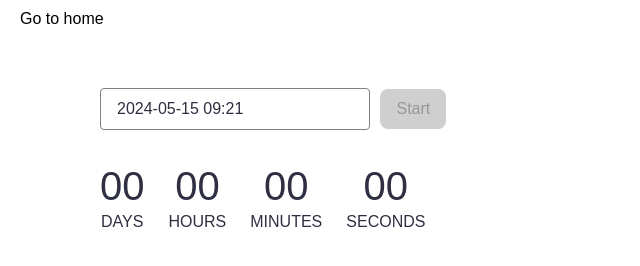
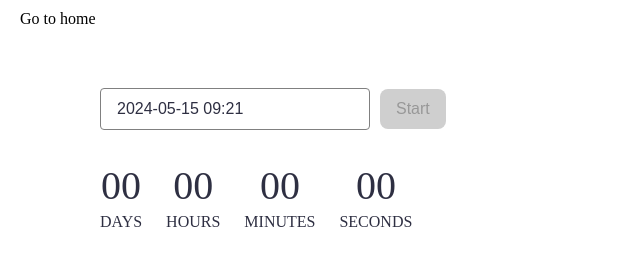
Before and after one commit to maksymPr424/goit-js-hw-10, a website built with Vite: page src/1-timer.html in a window 1280 px wide. Shown: the whole page, without its empty margins (0-640 px from the left). Built offline with nearby package versions, Linux system fonts and the light colour scheme; what izitoast would draw is missing.

Commit message:
font-family delate

```diff
--- a/src/css/1-timer.css
+++ b/src/css/1-timer.css
@@ -31,7 +31,6 @@
 }
 
 [data-start] {
-    font-family: inherit;
   margin-left: 6px;
   padding: 8px 16px;
   border-radius: 8px;
--- a/src/css/2-snackbar.css
+++ b/src/css/2-snackbar.css
@@ -79,7 +79,6 @@ fieldset > label {
   color: #FFFFFF;
   margin-top: 24px;
   border: none;
-  font-family: inherit;
   font-size: 16px;
   line-height: 1.5;
   font-weight: 500;
--- a/src/css/styles.css
+++ b/src/css/styles.css
@@ -13,7 +13,6 @@
   box-sizing: border-box;
   padding: 0;
   margin: 0;
-  font-family: 'Montserrat', sans-serif;
   font-style: normal;
 }
 
```
